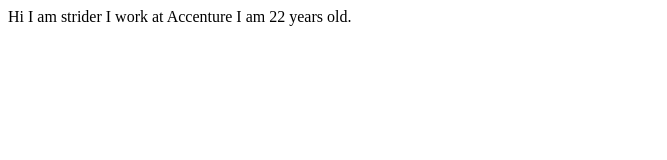
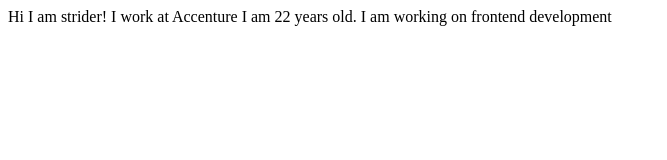
Before and after one commit to Shrunkhal07/shrunkhal_portfolio_demo, a plain HTML site: page index.html in a window 1280 px wide. Shown: the whole page, without its empty margins (0-667 px from the left). Drawn offline with Linux system fonts and the light colour scheme.

Commit message:
update details on project

```diff
--- a/index.html
+++ b/index.html
@@ -4,11 +4,13 @@
     <meta charset="UTF-8">
     <meta http-equiv="X-UA-Compatible" content="IE=edge">
     <meta name="viewport" content="width=device-width, initial-scale=1.0">
-    <title>Strider SITE</title>
+    <title>strider! SITE</title>
 </head>
 <body>
-    Hi I am strider
+    Hi I am strider!
     I work at Accenture
     I am 22 years old.
+
+    I am working on frontend development
 </body>
 </html>
```
